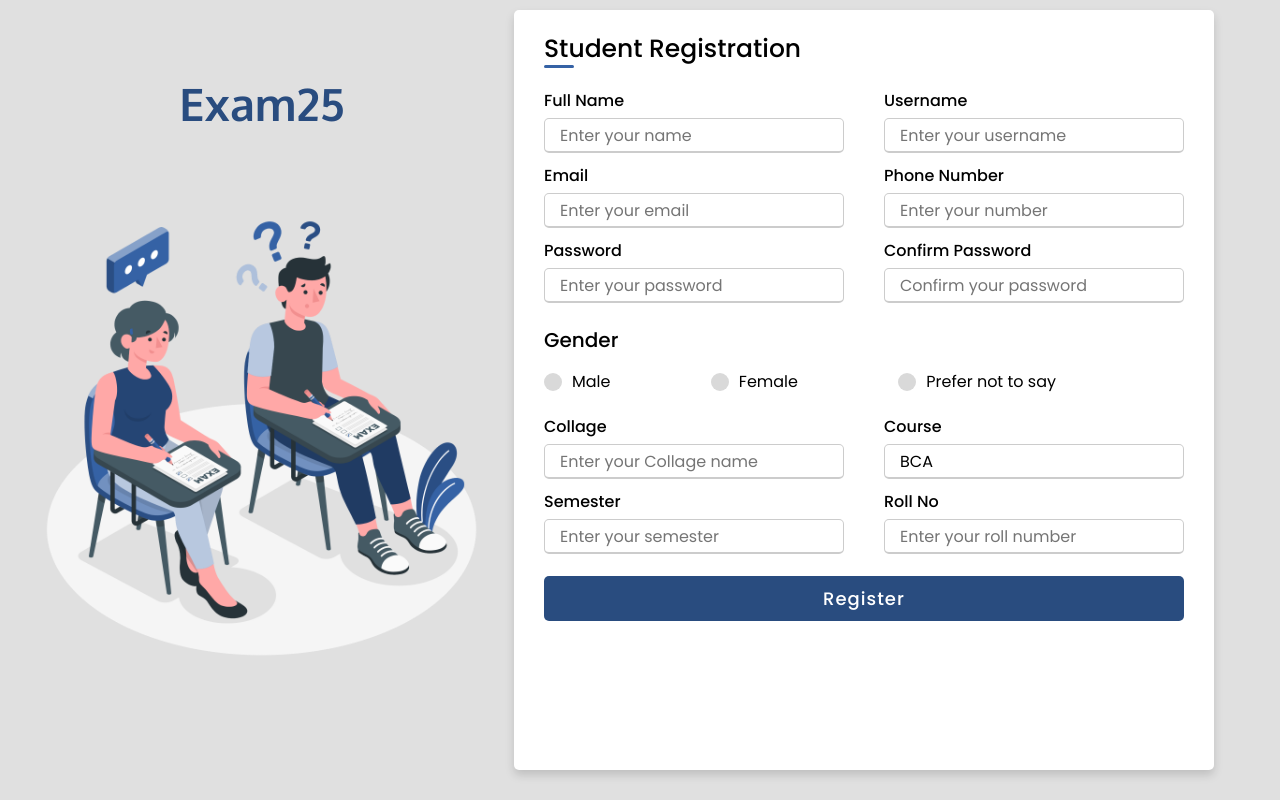
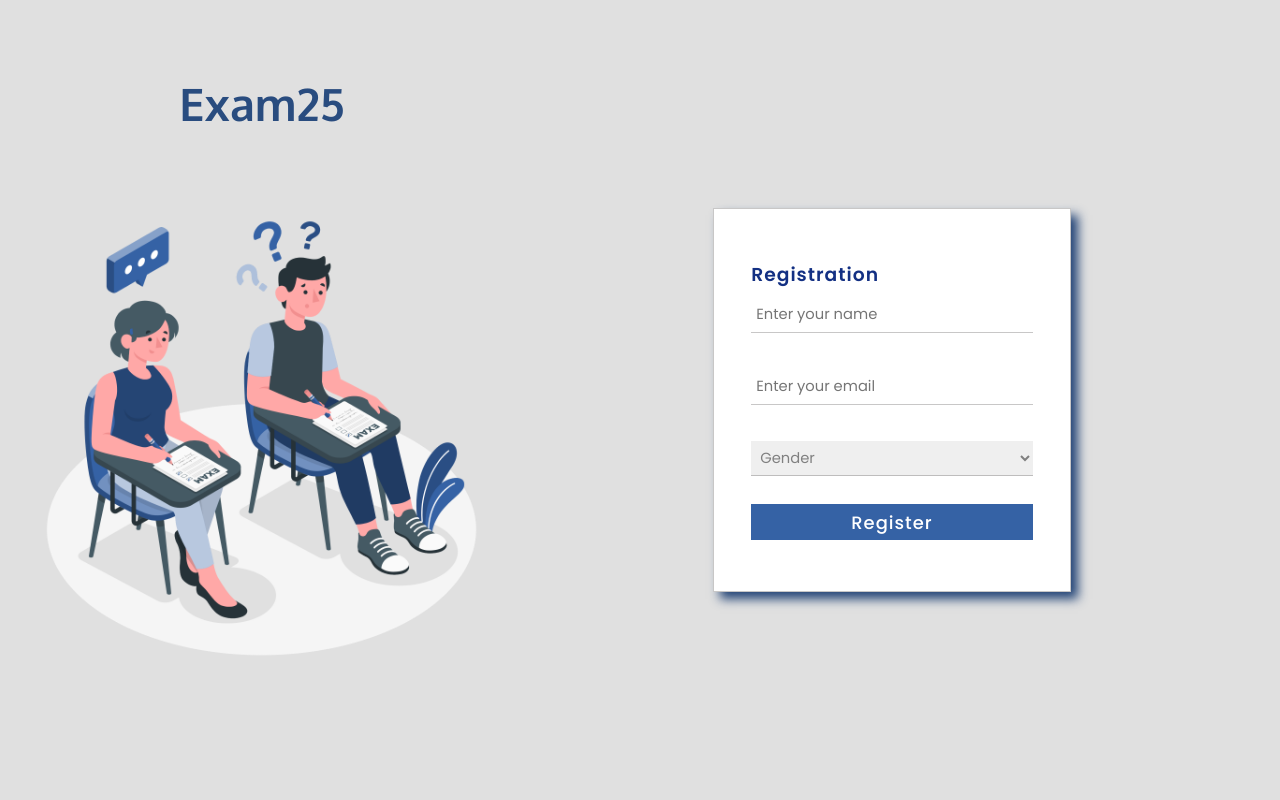
Before and after one commit to AkbarAli-Khorajiya/FinalYear-Test-Project, a PHP site: page /student_reg.php in a window 1280 px wide. Run offline with PHP 8.4, Linux system fonts and the light colour scheme.

Commit message:
modified:   css/exam_main.css 	modified:   css/student_reg.css 	modified:   exam_main.php 	modified:   js/exam_main.js 	modified:   student_reg.php
    Student registration design is completed

```diff
--- a/css/exam_main.css
+++ b/css/exam_main.css
@@ -259,6 +259,11 @@ header span:nth-child(3)
     font-family: "Roboto",sans-serif;
     font-style: normal;
     font-weight: bold;
+    transition: all 200ms linear 0s;
+}
+.panel #container2 .alert #list li a:hover
+{
+    background-color: rgb(72, 87, 94);
 }
 .panel #get_value
 {
--- a/css/student_reg.css
+++ b/css/student_reg.css
@@ -6,6 +6,7 @@
     padding: 0;
     box-sizing: border-box;
     font-family: 'Poppins',sans-serif;
+    list-style: none;
 }
 body
 {
@@ -29,7 +30,7 @@ header span
     font-size: 3.5vw;
     color:rgb(41, 76, 127);
     text-decoration: none;
-    cursor:default;
+    cursor:pointer;
 }
 header img
 {
@@ -38,134 +39,62 @@ header img
   object-fit: contain;
   aspect-ratio: 19/6;
 }
-.container{
-  max-width: 700px;
-  width: 100%;
-  height: 95vh;
-  background-color: #fff;
-  padding: 20px 30px;
-  border-radius: 5px;
-  box-shadow: 0 5px 10px rgba(0,0,0,0.15);
+.container
+{
+    display: flex;
+    justify-content: center;
+    align-items: center;
+    flex-flow: column wrap;
 }
-.container .title{
-  font-size: 25px;
-  font-weight: 500;
-  position: relative;
+.container form
+{
+    display: flex;
+    justify-content: center;
+    align-items: center;
+    height: 48vh;
+    width: 28vw;
+    background-color: white;
+    border: 1px solid rgba(94, 93, 93, 0.342);
+    box-shadow: 7px 7px 10px 0px rgb(36, 69, 119);
 }
-.container .title::before{
-  content: "";
-  position: absolute;
-  left: 0;
-  bottom: 0;
-  height: 3px;
-  width: 30px;
-  border-radius: 5px;
-  background: rgb(53, 98, 165);
+.container form ul li h3
+{
+    color: #133083;
+    letter-spacing: 1;
+    font-weight: 600;
 }
-.content form .user-details{
-  display: flex;
-  flex-wrap: wrap;
-  justify-content: space-between;
-  margin: 20px 0 12px 0;
+.container form ul li .style
+{
+    border: unset;
+    outline: none;
+    height: 2.8vw;
+    width: 22vw;
+    font-size: 1.15vw;
+    color: grey;
+    margin-top: 1vh;
+    margin-bottom: 3.5vh;
+    padding-left: 5px;
+    border-bottom: 1px solid rgba(94, 93, 93, 0.342);
 }
-form .user-details .input-box{
-  margin-bottom: 10px;
-  width: calc(100% / 2 - 20px);
+.container form ul li input[type=submit]
+{
+    height: 2.8vw;
+    width: 22vw;
+    font-size: 1.4vw;
+    font-weight: 500;
+    letter-spacing: 1;
+    color: white;
+    background-color: rgb(53, 98, 165);
+    border: none;
+    transition: all 200ms linear 0s;
+    cursor: pointer;
 }
-form .input-box span.details{
-  display: block;
-  font-weight: 500;
-  margin-bottom: 5px;
+.container form ul li input[type=submit]:hover
+{
+    background-color: rgb(67, 119, 197);
+
 }
-.user-details .input-box input{
-  height: 35px;
-  width: 100%;
-  outline: none;
-  font-size: 16px;
-  border-radius: 5px;
-  padding-left: 15px;
-  border: 1px solid #ccc;
-  border-bottom-width: 2px;
-  transition: all 0.3s ease;
+.container form ul .success
+{
+    color: rgb(63, 192, 63);
 }
-.user-details .input-box input:focus,
-.user-details .input-box input:valid{
-  border-color: rgb(53, 98, 165);
-}
- form .gender-details .gender-title{
-  font-size: 20px;
-  font-weight: 500;
- }
- form .category{
-   display: flex;
-   width: 80%;
-   margin: 14px 0 ;
-   justify-content: space-between;
- }
- form .category label{
-   display: flex;
-   align-items: center;
-   cursor: pointer;
- }
- form .category label .dot{
-  height: 18px;
-  width: 18px;
-  border-radius: 50%;
-  margin-right: 10px;
-  background: #d9d9d9;
-  border: 5px solid transparent;
-  transition: all 0.3s ease;
-}
- #dot-1:checked ~ .category label .one,
- #dot-2:checked ~ .category label .two,
- #dot-3:checked ~ .category label .three{
-   background:  rgb(53, 98, 165);
-   border-color: #d9d9d9;
- }
- form input[type="radio"]{
-   display: none;
- }
- form .button{
-   height: 45px;
- }
- form .button input{
-   height: 100%;
-   width: 100%;
-   border-radius: 5px;
-   border: none;
-   color: #fff;
-   font-size: 18px;
-   font-weight: 500;
-   letter-spacing: 1px;
-   cursor: pointer;
-   transition: all 0.3s ease;
-   background: rgb(41, 76, 127);
- }
- form .button input:hover{
-  /* transform: scale(0.99); */
-  background: rgb(53, 98, 165);
-  }
- @media(max-width: 584px){
- .container{
-  max-width: 100%;
-}
-form .user-details .input-box{
-    margin-bottom: 15px;
-    width: 100%;
-  }
-  form .category{
-    width: 100%;
-  }
-  .content form .user-details{
-    max-height: 300px;
-    overflow-y: scroll;
-  }
-  .user-details::-webkit-scrollbar{
-    width: 5px;
-  }
-  }
-  @media(max-width: 459px){
-  .container .content .category{
-    flex-direction: column;
-  }
-}
--- a/exam_main.php
+++ b/exam_main.php
@@ -8,7 +8,7 @@
     // {
     $link = mysqli_connect('localhost','root','','exam_test');
     //get question id from DB
-    $que_get_query = 'select id from question where test_id = 1';
+    $que_get_query = 'select id from question where test_id = 39';
     $que_get_result = mysqli_query($link,$que_get_query);
     $i=0;
     while($row = mysqli_fetch_assoc($que_get_result))
--- a/js/exam_main.js
+++ b/js/exam_main.js
@@ -31,6 +31,7 @@ function link(number)
 {
     jQuery('#container').load('question_display.php',{id:number});
     valid();
+    answer_count();
     id=id_arr.indexOf(number);
 }
 function valid()
--- a/student_reg.php
+++ b/student_reg.php
@@ -14,78 +14,23 @@
         <img src="image/3.png" alt="">
     </header>
     <div class="container">
-    <div class="title">Student Registration</div>
-    <div class="content">
-      <form action="<?php $_SERVER['PHP_SELF']?>" method="post">
-        <div class="user-details">
-          <div class="input-box">
-            <span class="details">Full Name</span>
-            <input type="text" name="name" placeholder="Enter your name" required>
-          </div>
-          <div class="input-box">
-            <span class="details">Username</span>
-            <input type="text" name="uname" placeholder="Enter your username" required>
-          </div>
-          <div class="input-box">
-            <span class="details">Email</span>
-            <input type="email" name="email" placeholder="Enter your email" required>
-          </div>
-          <div class="input-box">
-            <span class="details">Phone Number</span>
-            <input type="text" name="phone_number" placeholder="Enter your number" required>
-          </div>
-          <div class="input-box">
-            <span class="details">Password</span>
-            <input type="password" name="password" placeholder="Enter your password" required>
-          </div>
-          <div class="input-box">
-            <span class="details">Confirm Password</span>
-            <input type="text" name="password2" placeholder="Confirm your password" required>
-          </div>
-        </div>
-        <div class="gender-details">
-          <input type="radio" name="gender" value="M" id="dot-1">
-          <input type="radio" name="gender" value="F" id="dot-2">
-          <input type="radio" name="gender" value="Prefer not to say" id="dot-3">
-          <span class="gender-title">Gender</span>
-          <div class="category">
-            <label for="dot-1">
-            <span class="dot one"></span>
-            <span class="gender">Male</span>
-          </label>
-          <label for="dot-2">
-            <span class="dot two"></span>
-            <span class="gender">Female</span>
-          </label>
-          <label for="dot-3">
-            <span class="dot three"></span>
-            <span class="gender">Prefer not to say</span>
-            </label>
-            </div>
-        </div>
-        <div class="user-details">
-            <div class="input-box">
-                <span class="details">Collage</span>
-                <input type="text" name="college" placeholder="Enter your Collage name" required>
-            </div>
-            <div class="input-box">
-                <span class="details">Course</span>
-                <input type="text" name="course" value="BCA" readonly>
-            </div>
-            <div class="input-box">
-                <span class="details">Semester</span>
-                <input type="text" name="semester" placeholder="Enter your semester" required>
-            </div>
-            <div class="input-box">
-                <span class="details">Roll No</span>
-                <input type="text" name="rollno" placeholder="Enter your roll number" required>
-            </div>
-        </div>
-        <div class="button">
-          <input type="submit" name="submit" value="Register">
-        </div>
-      </form>
+        <form action="#" method="post">
+            <ul>
+                <li> <h3>Registration</h3> </li>
+                <li> <input type="text" class="style" name="name" placeholder="Enter your name" required> </li>
+                <li> <input type="email" class="style" name="password" placeholder="Enter your email" required> </li>
+                <li>
+                    <select name="gender" class="style">
+                        <option value="">Gender</option>
+                        <option value="M">Male</option>
+                        <option value="F">Female</option>
+                        <option value="O">Others</option>
+                    </select>
+                </li>
+                <li> <input type="submit" value="Register" name="register"></li>
+                <li class="success"></li>
+            </ul>
+        </form>
     </div>
-  </div>
 </body>
 </html>
```
